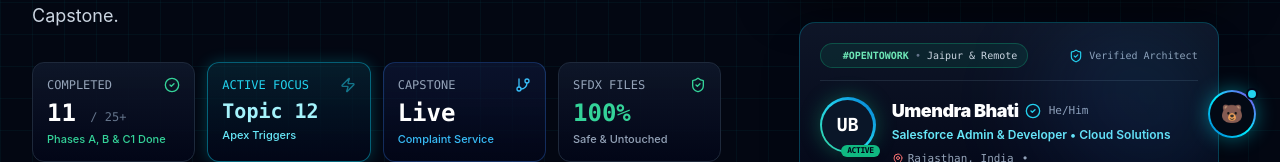
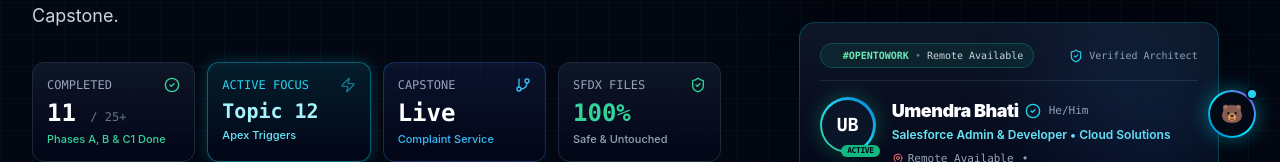
Before and after one commit to umendrabhati2001-ux/salesforce-developer-lab, a Next.js app in the folder visual-lab/: page / in a window 1280 px wide. Shown: the part 638-800 px from the top of the page. Built offline with nearby package versions, Linux system fonts and the light colour scheme.

Commit message:
refactor: sanitize location to remote available across all components and docs

```diff
--- a/visual-lab/src/components/CommandPalette.tsx
+++ b/visual-lab/src/components/CommandPalette.tsx
@@ -196,7 +196,7 @@ export const CommandPalette: React.FC = () => {
     {
       id: "dev-linkedin",
       title: "Connect with Umendra Bhati on LinkedIn",
-      subtitle: "Salesforce Admin & Developer • Jaipur, Rajasthan • #OPENTOWORK",
+      subtitle: "Salesforce Admin & Developer • Remote Available • #OPENTOWORK",
       icon: Linkedin,
       category: "Developer",
       badge: "#OPENTOWORK",
@@ -530,7 +530,7 @@ export const CommandPalette: React.FC = () => {
               <div className="p-3.5 rounded-xl bg-slate-900/60 border border-white/[0.06] flex items-center justify-between text-xs text-slate-400 font-mono">
                 <div className="flex items-center gap-2">
                   <ShieldCheck className="w-4 h-4 text-emerald-400 shrink-0" />
-                  <span>Author: Umendra Bhati (Rajasthan, India)</span>
+                  <span>Author: Umendra Bhati (Remote Available)</span>
                 </div>
                 <span className="text-emerald-400 font-semibold">Immediate Git Transfer</span>
               </div>
--- a/visual-lab/src/components/DeveloperBadgeCard.tsx
+++ b/visual-lab/src/components/DeveloperBadgeCard.tsx
@@ -70,7 +70,7 @@ export const DeveloperBadgeCard: React.FC<{ compact?: boolean }> = ({ compact =
           <span className="w-1.5 h-1.5 rounded-full bg-emerald-400 animate-ping" />
           <span className="font-bold">#OPENTOWORK</span>
           <span className="text-slate-500">&bull;</span>
-          <span className="text-slate-300">Jaipur &amp; Remote</span>
+          <span className="text-slate-300">Remote Available</span>
         </div>
 
         <div className="flex items-center gap-1.5 text-[10px] font-mono text-slate-400">
@@ -111,7 +111,7 @@ export const DeveloperBadgeCard: React.FC<{ compact?: boolean }> = ({ compact =
           <div className="flex flex-wrap items-center gap-2 mt-2 text-[11px] text-slate-400 font-mono">
             <span className="flex items-center gap-1">
               <MapPin className="w-3 h-3 text-red-400" />
-              Rajasthan, India
+              Remote Available
             </span>
             <span>&bull;</span>
             <span className="flex items-center gap-1 text-slate-300">
--- a/visual-lab/src/components/Footer.tsx
+++ b/visual-lab/src/components/Footer.tsx
@@ -82,7 +82,7 @@ export const Footer: React.FC = () => {
             <span className="w-2 h-2 rounded-full bg-emerald-400 animate-ping" />
             <span className="text-slate-300 font-mono">Live Interactive Developer Hub</span>
             <span className="text-slate-700">&bull;</span>
-            <span>Jaipur &amp; Remote</span>
+            <span>Remote Available</span>
           </div>
 
           <div className="flex items-center gap-3">
```
Also changed, not shown: 2 other files (tests, documents, lock files or other folders).
